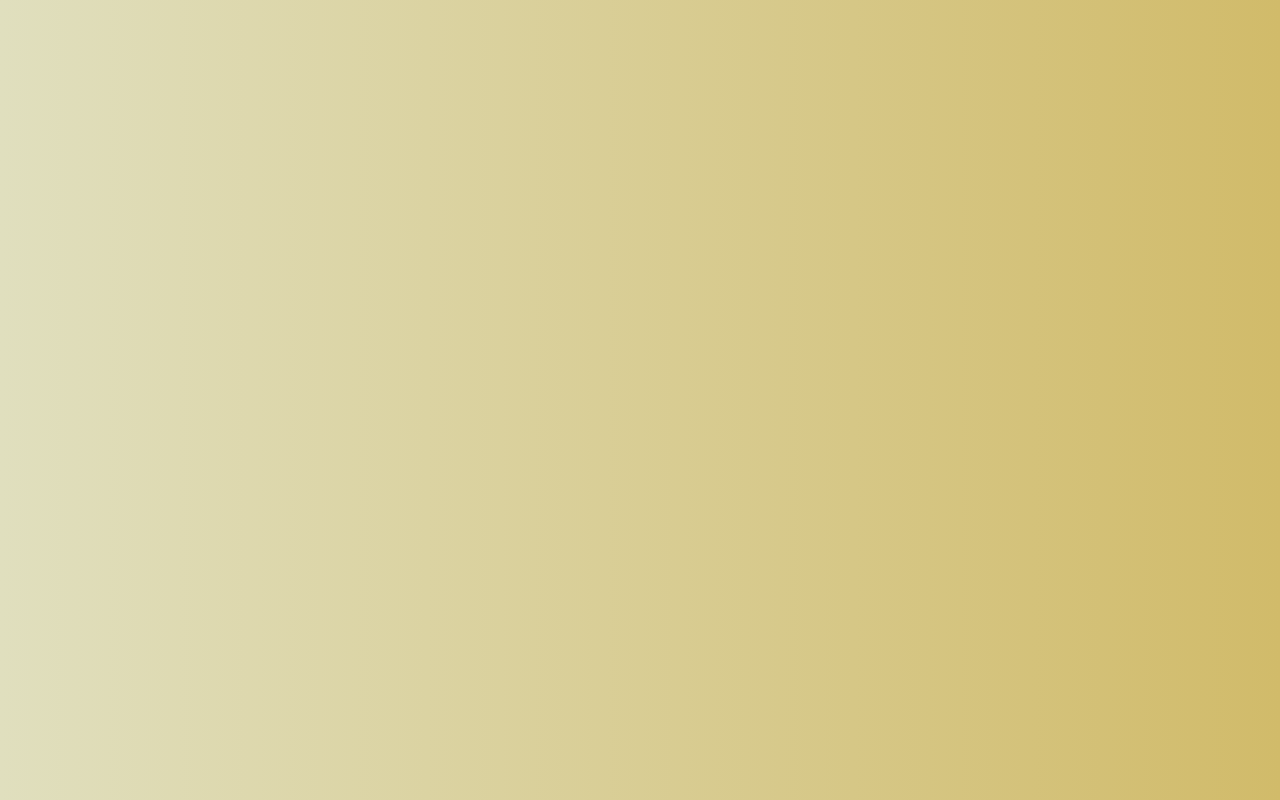
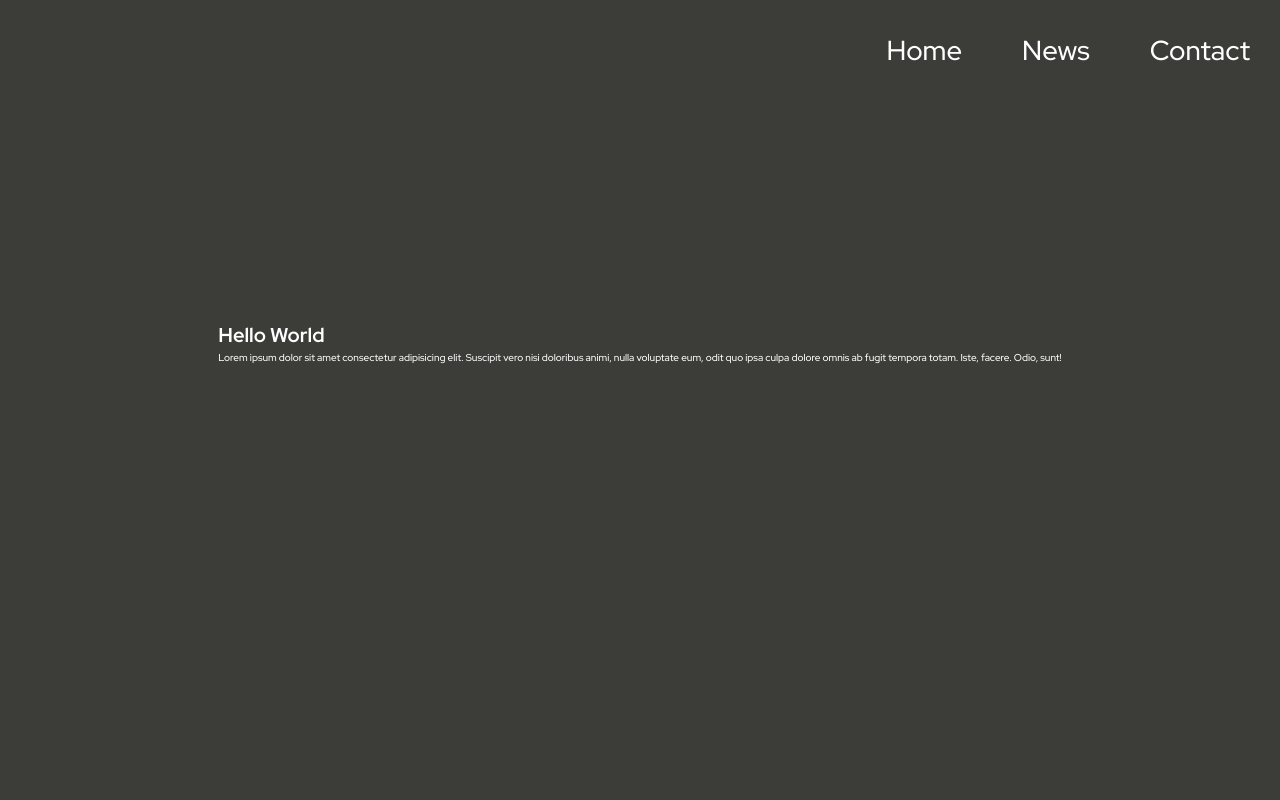
Before and after one commit to David-Milton-1010/blog, a website: page index.html in a window 1280 px wide. Drawn offline with Linux system fonts and the light colour scheme.

Commit message:
Add navbar and test central content

```diff
--- a/index.html
+++ b/index.html
@@ -1,12 +1,32 @@
 <!DOCTYPE html>
 <html lang="en">
-<head>
-    <meta charset="UTF-8">
-    <meta name="viewport" content="width=device-width, initial-scale=1.0">
-    <link rel="stylesheet" href="style.css">
+  <head>
+    <meta charset="UTF-8" />
+    <meta name="viewport" content="width=device-width, initial-scale=1.0" />
+    <link rel="stylesheet" href="style.css" />
+    <link rel="preconnect" href="https://fonts.googleapis.com" />
+    <link rel="preconnect" href="https://fonts.gstatic.com" crossorigin />
+    <link
+      href="https://fonts.googleapis.com/css2?family=Red+Hat+Display:wght@500;700;900&display=swap"
+      rel="stylesheet"
+    />
     <title>Blog</title>
-</head>
-<body>
+  </head>
+  <body>
+    <nav id="navbar">
+      <ul>
+        <li>Marquis Milton</li>
+        <li><a href="#home">Home</a></li>
+        <li><a href="#news">News</a></li>
+        <li><a href="#contact">Contact</a></li>
+      </ul>
+    </nav>
 
-</body>
+  <main>
+    <div class="most-recent">
+      <h1>Hello World</h1>
+      <p>Lorem ipsum dolor sit amet consectetur adipisicing elit. Suscipit vero nisi doloribus animi, nulla voluptate eum, odit quo ipsa culpa dolore omnis ab fugit tempora totam. Iste, facere. Odio, sunt!</p>
+    </div>
+  </main>
+  </body>
 </html>
--- a/sass/main.scss
+++ b/sass/main.scss
@@ -1,20 +1,103 @@
-$color-primary: #e0dfbe;
-$color-secondary: #d1bb6a;
+$color-primary: #31312ef1;
+$color-secondary: #242421a9;
+$color-black: #000;
 
-*,
-*::after,
-*::before {
+/*
+  1. Use a more-intuitive box-sizing model.
+*/
+*, *::before, *::after {
+  box-sizing: border-box;
+}
+/*
+  2. Remove default margin
+*/
+* {
   margin: 0;
-  padding: 0;
-  box-sizing: inherit;
+}
+/*
+  Typographic tweaks!
+  3. Add accessible line-height
+  4. Improve text rendering
+*/
+body {
+  height: 100%;
+  line-height: 1.5;
+  -webkit-font-smoothing: antialiased;
+  background-color: $color-primary;
+}
+/*
+  5. Improve media defaults
+*/
+img, picture, video, canvas, svg {
+  display: block;
+  max-width: 100%;
+}
+/*
+  6. Remove built-in form typography styles
+*/
+input, button, textarea, select {
+  font: inherit;
+}
+/*
+  7. Avoid text overflows
+*/
+p, h1, h2, h3, h4, h5, h6 {
+  overflow-wrap: break-word;
+}
+/*
+  8. Create a root stacking context
+*/
+#root, #__next {
+  isolation: isolate;
 }
 
-body {
-//   background-color: $color-primary;
-  background: linear-gradient(
-    to right,
-    rgba($color-primary, 1),
-    rgba($color-secondary, 1)
-  );
-  background-attachment: fixed;
+html{
+  font-size: 62.5%;
+  font-family: 'Red Hat Display', sans-serif;;
 }
+
+#navbar{
+  height: 40vh;
+}
+
+#navbar ul{
+  list-style: none;
+  float: right;
+  position: relative;
+}
+
+#navbar ul li:first-child {
+  position: absolute;
+  left: -1070px;
+  top: 0px;
+  transition: ease-in-out 0.3s;
+  &:hover{
+
+    color: teal;
+  }
+}
+
+#navbar li{
+  font-size: 2.75rem;
+  color: white;
+  padding: 3rem;
+  text-align: center;
+  float: left;
+}
+
+#navbar a{
+  text-decoration: none;
+  color: white;
+  &:hover{
+    color: teal;
+  }
+}
+
+main{
+  display: flex;
+  justify-content: center;
+  align-items: center;
+}
+.most-recent{
+color: white;
+}
```
Also changed, not shown: images/Profile_pic.jpg (added), images/catherine-heath-i4W8OINLI_I-unsplash.jpg (added), style.css, 1 other file.
